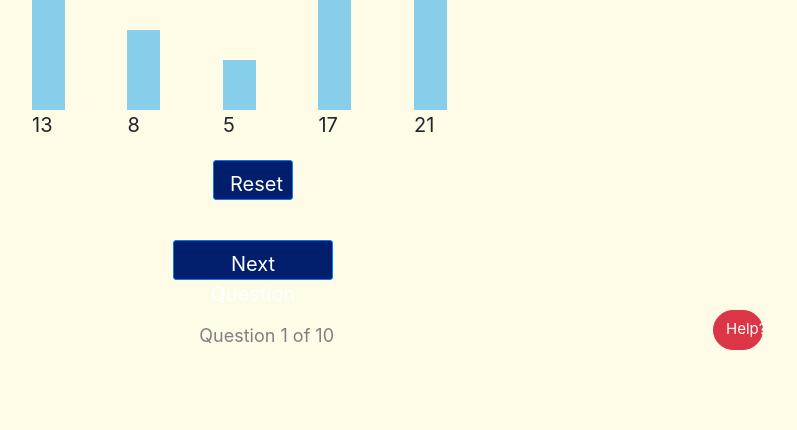
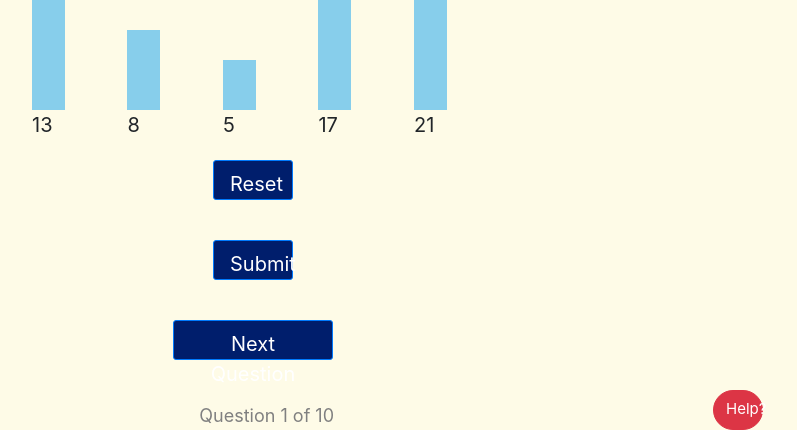
Before and after one commit to amalik3099/sorting-visualizer, a Flask app: page /quiz/1 in a window 1280 px wide. Shown: the part 472-902 px from the top of the page, without its empty margins (392-1189 px from the left). Before the commit the page ends 822 px from the top, so only its background shows below. Run offline with Flask 2, Linux system fonts and the light colour scheme; some libraries are stand-ins or nearby versions.

Commit message:
show each quiz result

```diff
--- a/server.py
+++ b/server.py
@@ -1,3 +1,4 @@
+import datetime
 from collections import defaultdict
 from glob import glob
 from urllib import response
@@ -6,7 +7,6 @@ from flask import render_template
 from flask import Response, request, jsonify
 import data
 app = Flask(__name__)
-import datetime
 
 homepage_data = data.get_homepage_data()
 bubble_data = data.get_bubble_data()
@@ -38,8 +38,8 @@ def learn(id=None):
     times_data.append({
         'id': id,
         'time': datetime.datetime.now()
-    });
-    print(times_data[-1]);
+    })
+    print(times_data[-1])
     # user_time = times_data[-1].time - times_data[0].time
     response = make_response(render_template(
         'learn.html', bubble_data=bubble_data, insertion_data=insertion_data, id=id))
@@ -77,14 +77,21 @@ def quiz(id=None):
 def save_answer():
     global user_answers
     global current_id
+    global quiz_data
 
     answer = request.get_json()
     # add new entry to array with
     # a new id and the name the user sent in JSON
     current_id += 1
     user_answers[str(current_id)] = answer['answer']
-    #send back id of new watch
-    return jsonify(user_answers=user_answers)
+    print(quiz_data[str(current_id)]['answer'])
+    print("user_answer", answer['answer'])
+    if answer['answer'] == quiz_data[str(current_id)]['answer']:
+        return jsonify("correct!")
+    else:
+        return jsonify("wrong!")
+    # send back id of new watch
+    # return jsonify(user_answers=user_answers)
 
 
 if __name__ == '__main__':
--- a/static/draggable_quiz.js
+++ b/static/draggable_quiz.js
@@ -8,7 +8,8 @@ function save_answer(new_item) {
         success: function (result) {
             let answer = result
             // window.location.href="/view/" + curr_id
-            console.log(answer)
+
+            $("#quiz_res").html(answer)
         },
         error: function (request, status, error) {
             console.log("Error");
@@ -63,11 +64,13 @@ $(document).ready(function () {
         location.reload()
     });
 
+    $("#quizsubmit_btn").click(function () {
+        submitRecord()
+
+    })
 
     $("#next_btn").click(function () {
 
-        $("#error_handler").hide()
-        submitRecord()
         window.location.href = "/quiz/" + (parseInt(quiz_data["id"]) + 1)
 
     })
--- a/static/main.css
+++ b/static/main.css
@@ -758,6 +758,11 @@ margin-left: 50px;
     font-size: medium;
 }
 
+#quiz_res{
+    font-size: larger;
+    color: red;
+}
+
 #retry_btn{
     width: 160px;
     height: 40px;
--- a/static/quiz_end.js
+++ b/static/quiz_end.js
@@ -28,7 +28,7 @@ function calc_score() {
     let bubble_overall = (bubble_score / 5) * 100
     let insertion_overall = (insertion_score / 5) * 100
     let bubble_div = $('<div>').html('Your Bubble Sort Score on Question 1, 2, 5, 6, 7 is: ' + bubble_overall + '%')
-    let insertion_div = $('<div>').html('Your Insertion Sort Score on Question 2, 3, 8, 9, 10 is: ' + insertion_overall + '%')
+    let insertion_div = $('<div>').html('Your Insertion Sort Score on Question 3, 4, 8, 9, 10 is: ' + insertion_overall + '%')
     $("#breakdown_div").append(bubble_div)
     $("#breakdown_div").append('<br>')
     $("#breakdown_div").append(insertion_div)
--- a/templates/draggable_quiz.html
+++ b/templates/draggable_quiz.html
@@ -89,11 +89,20 @@
             </div>
 
         </div>
+        <div class="center" id="quiz_res">
+
+        </div>
 
         <div class="center topPadding">
             <button type="button" class="btn btn-primary btn-lg next_button" id="reset_btn" aria-label="Left Align">
                 <span class="glyphicon glyphicon-repeat" aria-hidden="true"></span>
                 <span>Reset</span>
+            </button>
+        </div>
+        <div class="bottombutton center">
+            <button type="button" class="btn btn-primary btn-lg next_button" id="quizsubmit_btn"
+                aria-label="Left Align">
+                <span>Submit</span>
             </button>
         </div>
 
```
Also changed, not shown: static/quiz.js (+24 -12 lines), templates/quiz.html (+8 -0 lines).
